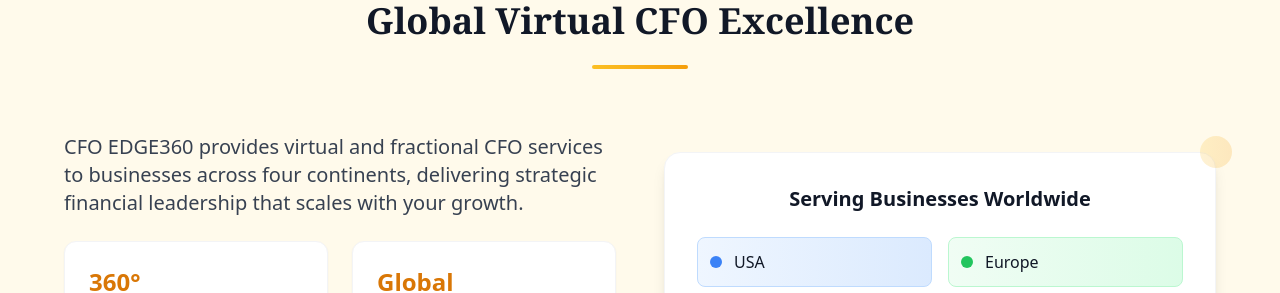
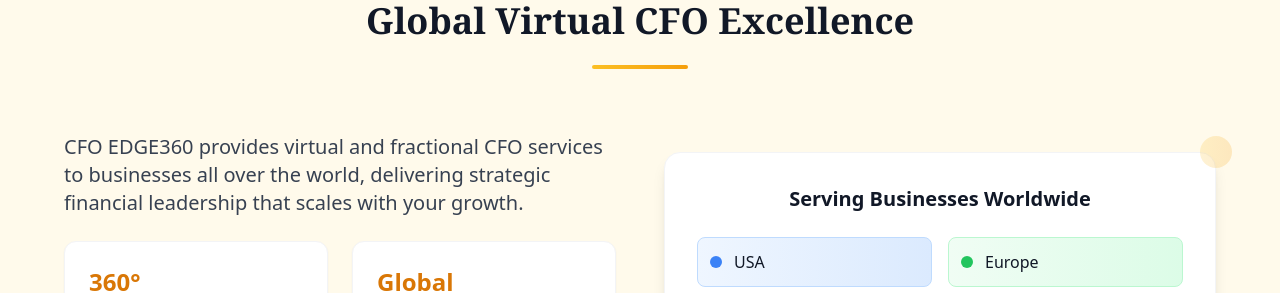
Before and after one commit to HridoyVaraby/CFO-Edge-360, a React (Vite) app: page / in a window 1280 px wide. Shown: the part 960-1253 px from the top of the page. Built offline with nearby package versions, Linux system fonts and the light colour scheme.

Commit message:
fix(company): update geographical scope description to global
- Change "across four continents" to "all over the world" in company overview text
- Reflect updated description in CompanyOverview component default props
- Ensure consistency between public documentation and component display text

```diff
--- a/src/components/CompanyOverview.tsx
+++ b/src/components/CompanyOverview.tsx
@@ -37,7 +37,7 @@ export interface CompanyOverviewProps {
  */
 export default function CompanyOverview({
   title = "Global Virtual CFO Excellence",
-  mainDescription = "CFO EDGE360 provides virtual and fractional CFO services to businesses across four continents, delivering strategic financial leadership that scales with your growth.",
+  mainDescription = "CFO EDGE360 provides virtual and fractional CFO services to businesses all over the world, delivering strategic financial leadership that scales with your growth.",
   secondaryDescription = "We deliver strategic forecasting, cash flow optimization, investor reporting, KPI dashboards, global compliance, and fundraising support — all at a fraction of the cost of a full-time CFO.",
   stats = [
     {
```
Also changed, not shown: public/llms.txt.
